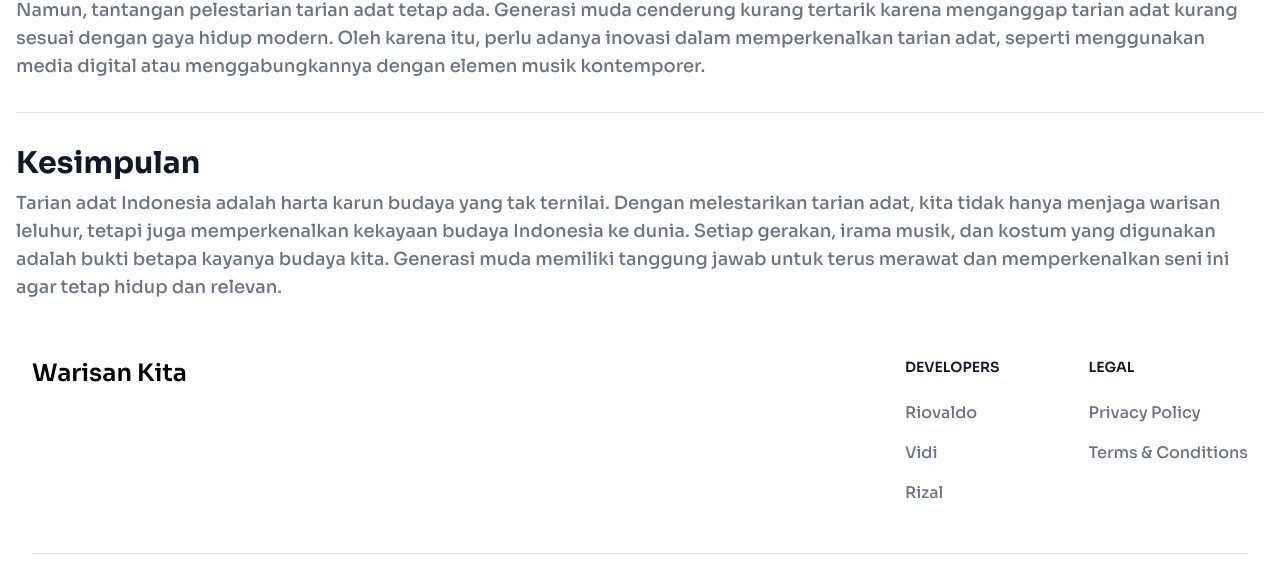
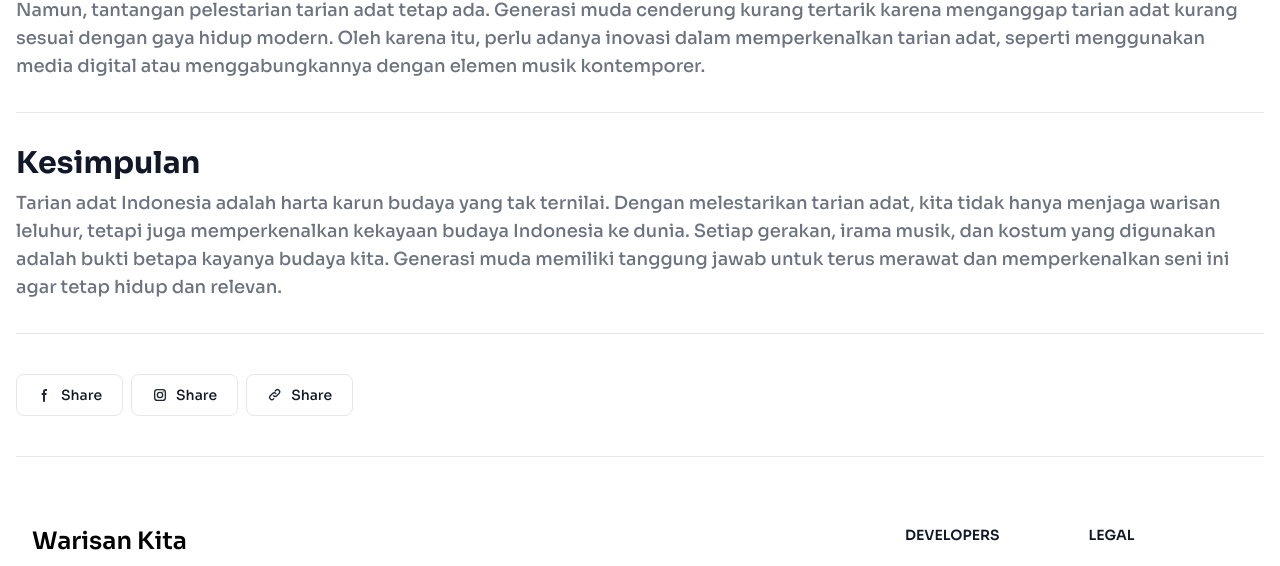
Before and after one commit to ckckckcz/Warisan-Kita, an Astro site: page /blog/tarian-adat in a window 1280 px wide. Shown: the part 2831-3397 px from the top of the page. Built offline with nearby package versions, Linux system fonts and the light colour scheme; Astro itself is replaced by a stand-in of ours.

Commit message:
update: add Share component to Blog for enhanced social sharing functionality

```diff
--- a/src/components/Blog/Content.astro
+++ b/src/components/Blog/Content.astro
@@ -1,5 +1,6 @@
 ---
 import Layout from "../../layouts/default.astro";
+import Share from "./Share.astro"
 import "../../assets/css/font.css";
 ---
 
@@ -142,6 +143,9 @@ import "../../assets/css/font.css";
                     Tarian adat Indonesia adalah harta karun budaya yang tak ternilai. Dengan melestarikan tarian adat, kita tidak hanya menjaga warisan leluhur, tetapi juga memperkenalkan kekayaan budaya Indonesia ke dunia. Setiap gerakan, irama musik, dan kostum yang digunakan adalah bukti betapa kayanya budaya kita. Generasi muda memiliki tanggung jawab untuk terus merawat dan memperkenalkan seni ini agar tetap hidup dan relevan.
                 </p>
             </div>
+            <hr class="h-px my-8 bg-gray-200 border-0 dark:bg-gray-700">
+                    <Share />
+            <hr class="h-px my-8 bg-gray-200 border-0 dark:bg-gray-700">
         </div>
     </section>
 </Layout>
--- /dev/null
+++ b/src/components/Blog/Share.astro
@@ -0,0 +1,30 @@
+---
+import Layout from "../../layouts/default.astro"
+---
+
+<Layout>
+    <section class="bg-white dark:bg-gray-900">
+        <div class="mx-auto max-w-screen-xl mt-10 text-left">
+            <div class="shareButton flex">
+                <button type="button" class="text-gray-900 bg-white hover:bg-gray-100 border border-gray-200 focus:ring-4 focus:outline-none focus:ring-gray-100 font-medium rounded-lg text-sm px-5 py-2.5 text-center inline-flex items-center dark:focus:ring-gray-600 dark:bg-gray-800 dark:border-gray-700 dark:text-white dark:hover:bg-gray-700 me-2 mb-2">
+                    <svg class="w-4 h-4 text-gray-800 dark:text-white mr-2" aria-hidden="true" xmlns="http://www.w3.org/2000/svg" width="24"     height="24" fill="currentColor" viewBox="0 0 24 24">
+                        <path fill-rule="evenodd" d="M13.135 6H15V3h-1.865a4.147 4.147 0 0 0-4.142 4.142V9H7v3h2v9.938h3V12h2.021l.592-3H12V6.591A.6.6 0 0 1 12.592 6h.543Z" clip-rule="evenodd"/>
+                    </svg>
+                    Share
+                </button>
+                <button type="button" class="text-gray-900 bg-white hover:bg-gray-100 border border-gray-200 focus:ring-4 focus:outline-none focus:ring-gray-100 font-medium rounded-lg text-sm px-5 py-2.5 text-center inline-flex items-center dark:focus:ring-gray-600 dark:bg-gray-800 dark:border-gray-700 dark:text-white dark:hover:bg-gray-700 me-2 mb-2">
+                    <svg class="w-4 h-4 text-gray-800 dark:text-white mr-2" aria-hidden="true" xmlns="http://www.w3.org/2000/svg" width="24" height="24" fill="none" viewBox="0 0 24 24">
+                        <path fill="currentColor" fill-rule="evenodd" d="M3 8a5 5 0 0 1 5-5h8a5 5 0 0 1 5 5v8a5 5 0 0 1-5 5H8a5 5 0 0 1-5-5V8Zm5-3a3 3 0 0 0-3 3v8a3 3 0 0 0 3 3h8a3 3 0 0 0 3-3V8a3 3 0 0 0-3-3H8Zm7.597 2.214a1 1 0 0 1 1-1h.01a1 1 0 1 1 0 2h-.01a1 1 0 0 1-1-1ZM12 9a3 3 0 1 0 0 6 3 3 0 0 0 0-6Zm-5 3a5 5 0 1 1 10 0 5 5 0 0 1-10 0Z" clip-rule="evenodd"/>
+                    </svg>
+                    Share
+                </button>
+                <button type="button" class="text-gray-900 bg-white hover:bg-gray-100 border border-gray-200 focus:ring-4 focus:outline-none focus:ring-gray-100 font-medium rounded-lg text-sm px-5 py-2.5 text-center inline-flex items-center dark:focus:ring-gray-600 dark:bg-gray-800 dark:border-gray-700 dark:text-white dark:hover:bg-gray-700 me-2 mb-2">
+                    <svg class="w-4 h-4 text-gray-800 dark:text-white mr-2" aria-hidden="true" xmlns="http://www.w3.org/2000/svg" width="24" height="24" fill="none" viewBox="0 0 24 24">
+                        <path stroke="currentColor" stroke-linecap="round" stroke-linejoin="round" stroke-width="2" d="M13.213 9.787a3.391 3.391 0 0 0-4.795 0l-3.425 3.426a3.39 3.39 0 0 0 4.795 4.794l.321-.304m-.321-4.49a3.39 3.39 0 0 0 4.795 0l3.424-3.426a3.39 3.39 0 0 0-4.794-4.795l-1.028.961"/>
+                    </svg>
+                    Share
+                </button>
+            </div>
+        </div>
+    </section>
+</Layout>
```
